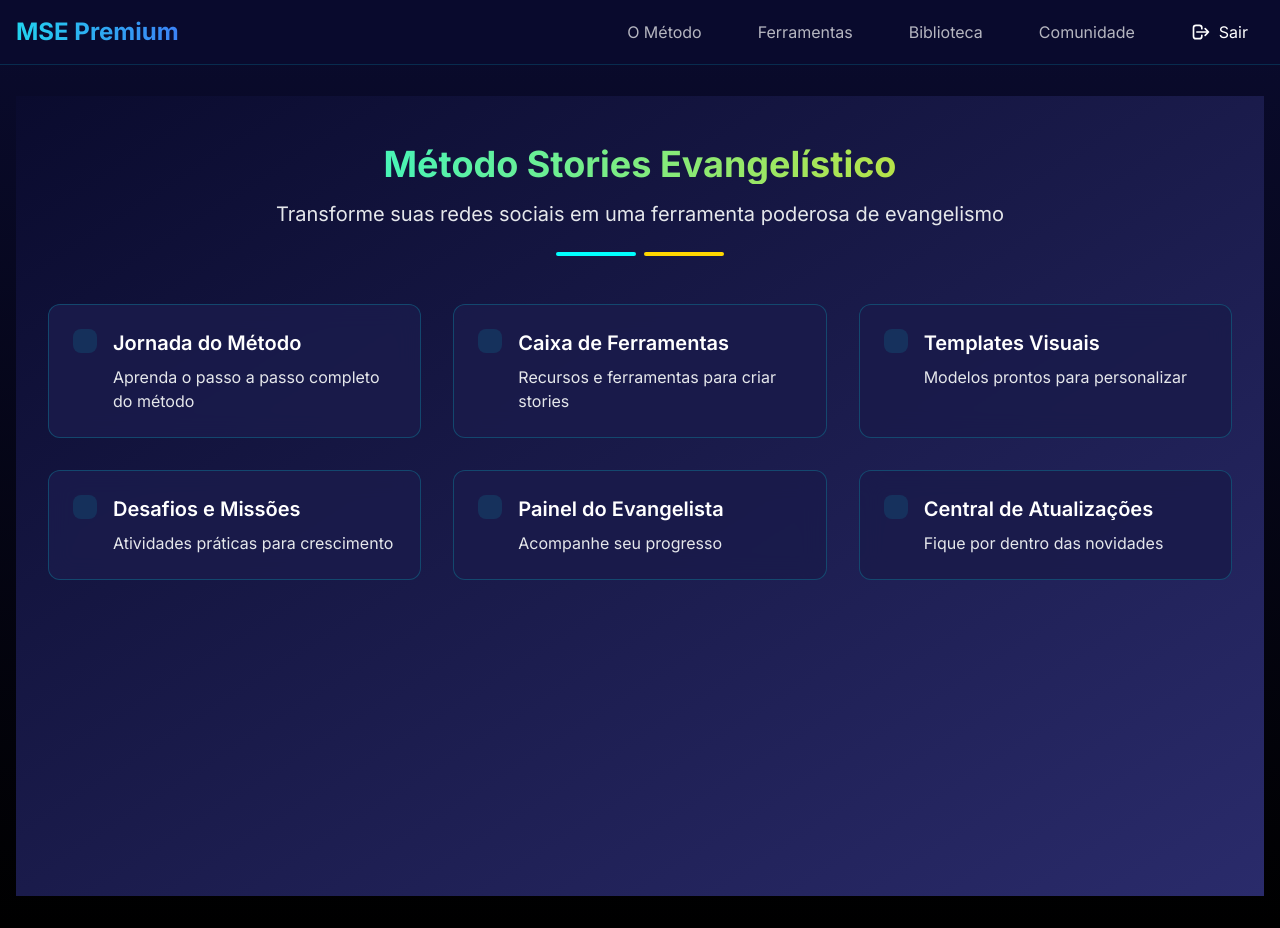
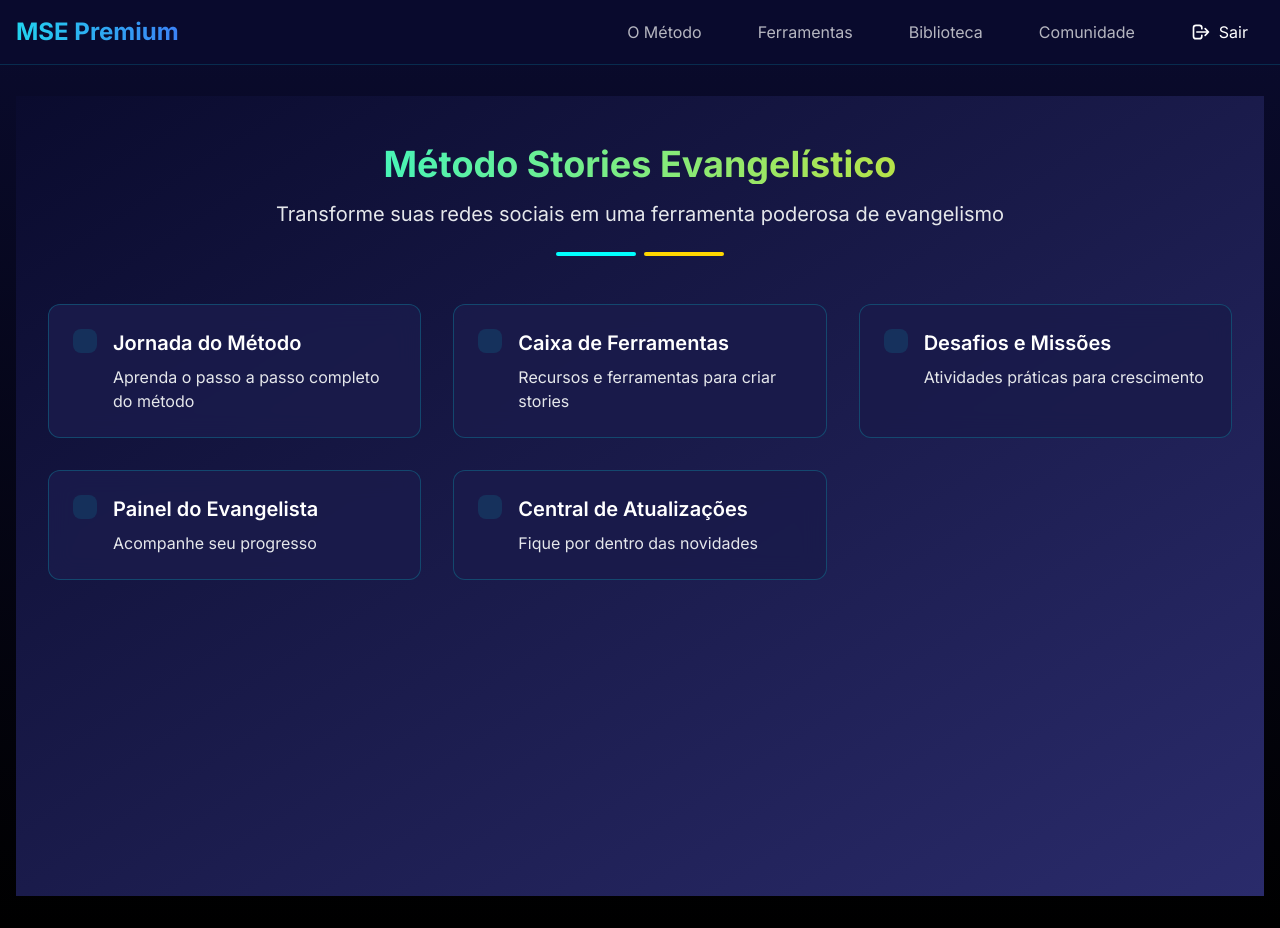
Before and after one commit to diegopxibot/webappMSE, a Next.js app: page /dashboard in a window 1280 px wide. Built offline with nearby package versions, Linux system fonts and the light colour scheme; sample sign-in values are in the browser's storage.

Commit message:
remoção templates

```diff
--- a/src/app/dashboard/page.tsx
+++ b/src/app/dashboard/page.tsx
@@ -69,16 +69,6 @@ const modules = [
     )
   },
   {
-    title: 'Templates Visuais',
-    description: 'Modelos prontos para personalizar',
-    slug: 'templates',
-    icon: () => (
-      <svg xmlns="http://www.w3.org/2000/svg" fill="none" viewBox="0 0 24 24" strokeWidth={1.5} stroke="currentColor">
-        <path strokeLinecap="round" strokeLinejoin="round" d="M2.25 15.75l5.159-5.159a2.25 2.25 0 013.182 0l5.159 5.159m-1.5-1.5l1.409-1.409a2.25 2.25 0 013.182 0l2.909 2.909m-18 3.75h16.5a1.5 1.5 0 001.5-1.5V6a1.5 1.5 0 00-1.5-1.5H3.75A1.5 1.5 0 002.25 6v12a1.5 1.5 0 001.5 1.5zm10.5-11.25h.008v.008h-.008V8.25zm.375 0a.375.375 0 11-.75 0 .375.375 0 01.75 0z" />
-      </svg>
-    )
-  },
-  {
     title: 'Desafios e Missões',
     description: 'Atividades práticas para crescimento',
     slug: 'desafios',
```
